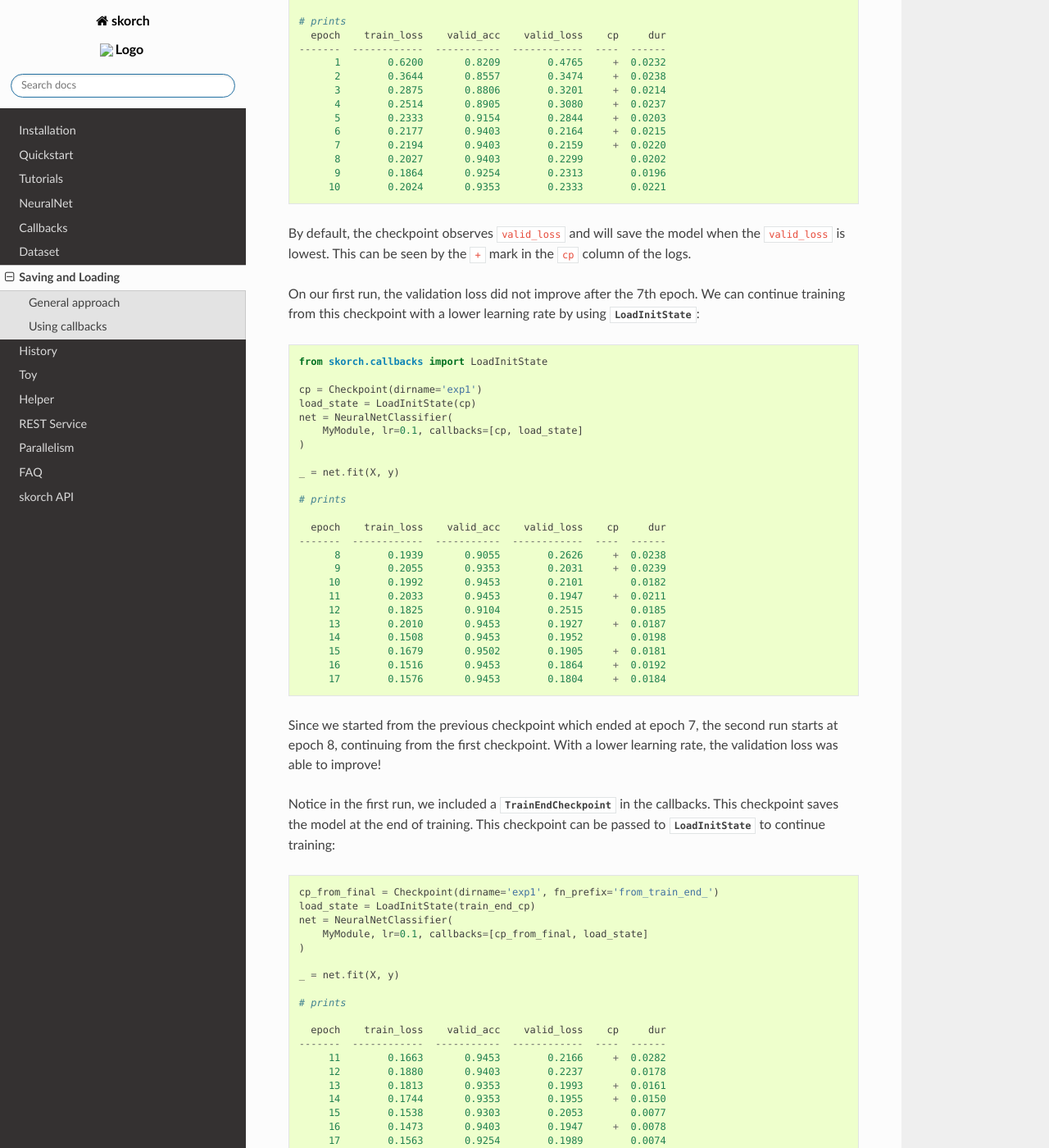
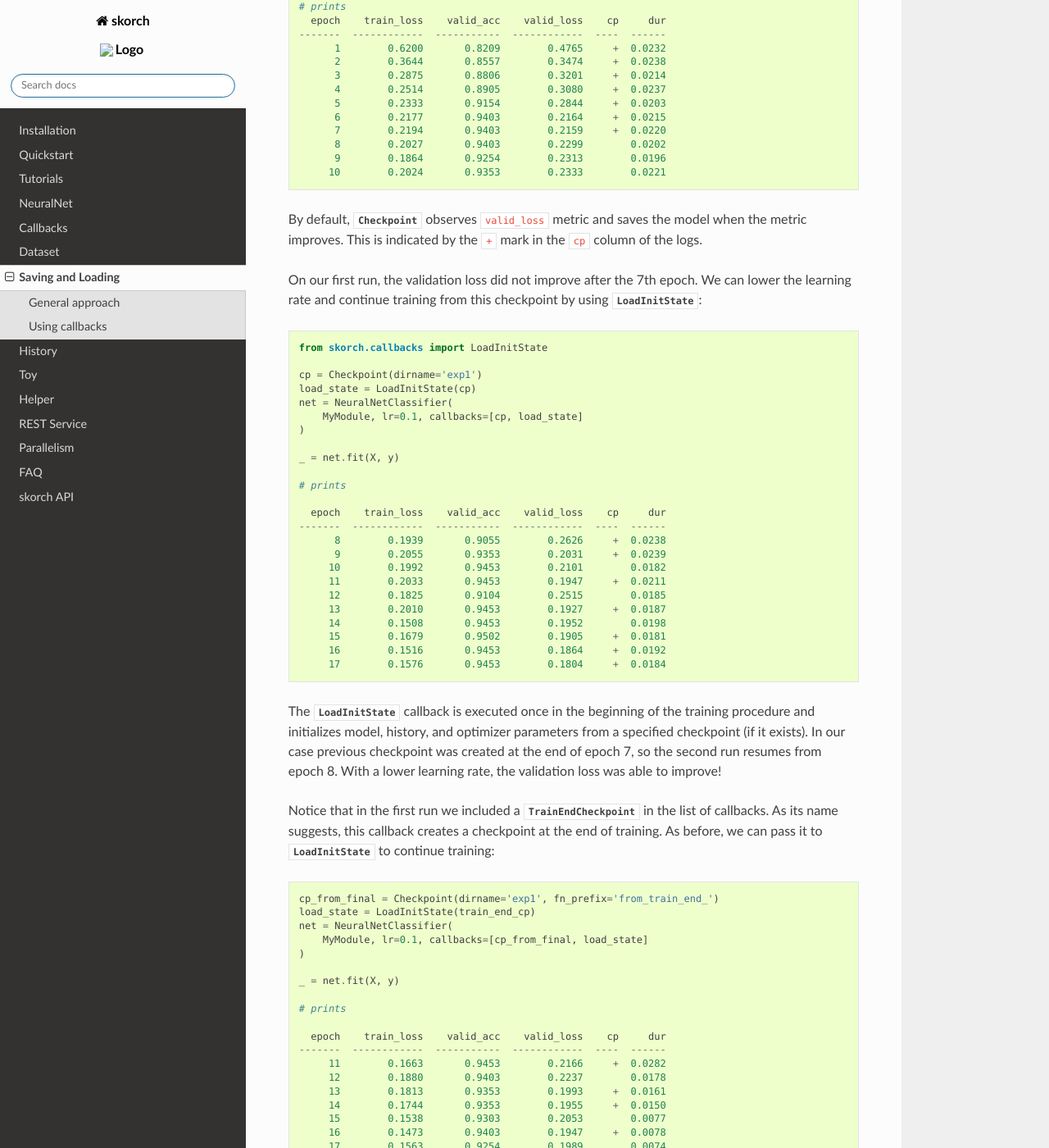
Before and after one commit to skorch-dev/skorch, a Sphinx documentation site: the page built from docs/user/save_load.rst, in a window 1280 px wide and 1400 px high, scrolled down 2656 px. Shown: the whole window at 82% size. Built offline with Sphinx 7.4.7 and the Read the Docs theme 2.0.0, drawn with Linux system fonts in a browser that asks for light colours; some of the changed text lies outside the part shown.

Commit message:
Improve wording of "Using callbacks" section
* Make distinction between "checkpoint" and "Checkpoint callback" more clear
* Remove fn_prefix="train_end" since it's the default now
* Fix fn_prefix in running text to match code
* Move NeuralNetClassifier import to the corresponding code snippet
* Fix reference to load_params

```diff
--- a/docs/user/save_load.rst
+++ b/docs/user/save_load.rst
@@ -132,18 +130,19 @@
                 nn.Softmax(dim=-1)
             )
 
-We create a checkpoint setting ``dirname`` to ``'exp1'``. This will
-configure the checkpoint to save the model parameters, optimizer, and
-history into a directory named ``'exp1'``.
+Then we create two different checkpoint callbacks and configure them
+to save the model parameters, optimizer, and history into a directory
+named ``'exp1'``:
 
 .. code:: python
 
     # First run
 
     from skorch.callbacks import Checkpoint, TrainEndCheckpoint
+    from skorch import NeuralNetClassifier
 
     cp = Checkpoint(dirname='exp1')
-    train_end_cp = TrainEndCheckpoint(dirname='exp1', fn_prefix='train_end_')
+    train_end_cp = TrainEndCheckpoint(dirname='exp1')
     net = NeuralNetClassifier(
         MyModule, lr=0.5, callbacks=[cp, train_end_cp]
     )
@@ -164,13 +163,13 @@
           9        0.1864       0.9254        0.2313        0.0196
          10        0.2024       0.9353        0.2333        0.0221
 
-By default, the checkpoint observes ``valid_loss`` and will save the
-model when the ``valid_loss`` is lowest. This can be seen by the ``+``
-mark in the ``cp`` column of the logs.
+By default, :class:`.Checkpoint` observes ``valid_loss`` metric and
+saves the model when the metric improves. This is indicated by the
+``+`` mark in the ``cp`` column of the logs.
 
 On our first run, the validation loss did not improve after the 7th
-epoch. We can continue training from this checkpoint with a lower
-learning rate by using :class:`.LoadInitState`:
+epoch. We can lower the learning rate and continue training from this
+checkpoint by using :class:`.LoadInitState`:
 
 .. code:: python
 
@@ -199,15 +198,17 @@
          16        0.1516       0.9453        0.1864     +  0.0192
          17        0.1576       0.9453        0.1804     +  0.0184
 
-Since we started from the previous checkpoint which ended at epoch 7,
-the second run starts at epoch 8, continuing from the first
-checkpoint. With a lower learning rate, the validation loss was able
-to improve!
+The :class:`.LoadInitState` callback is executed once in the beginning
+of the training procedure and initializes model, history, and
+optimizer parameters from a specified checkpoint (if it exists). In
+our case previous checkpoint was created at the end of epoch 7, so the
+second run resumes from epoch 8. With a lower learning rate, the
+validation loss was able to improve!
 
-Notice in the first run, we included a :class:`.TrainEndCheckpoint` in
-the callbacks. This checkpoint saves the model at the end of training.
-This checkpoint can be passed to :class:`.LoadInitState` to continue
-training:
+Notice that in the first run we included a :class:`.TrainEndCheckpoint`
+in the list of callbacks. As its name suggests, this callback creates
+a checkpoint at the end of training. As before, we can pass it to
+:class:`.LoadInitState` to continue training:
 
 .. code:: python
 
@@ -235,10 +236,11 @@
          20        0.1779       0.9453        0.1814     +  0.0074
 
 In this run, training started at epoch 11, continuing from the end of
-the first run which ended at epoch 10. We created a new checkpoint
-with ``fn_prefix`` set to ``'from_final'`` to prefix the saved
-filenames with ``'from_final'`` to make sure this checkpoint does not
-override the checkpoint from the previous run.
+the first run which ended at epoch 10. We created a new
+:class:`.Checkpoint` callback with ``fn_prefix`` set to
+``'from_train_end_'`` to prefix the saved filenames with
+``'from_train_end_'`` to make sure this checkpoint does not override
+the checkpoint from the previous run.
 
 Since our ``MyModule`` class allows ``num_units`` to be adjusted, we
 can start a new experiment by changing the ``dirname``:
```
Also changed, not shown: other parts of docs/user/save_load.rst (+5 -7 lines).
